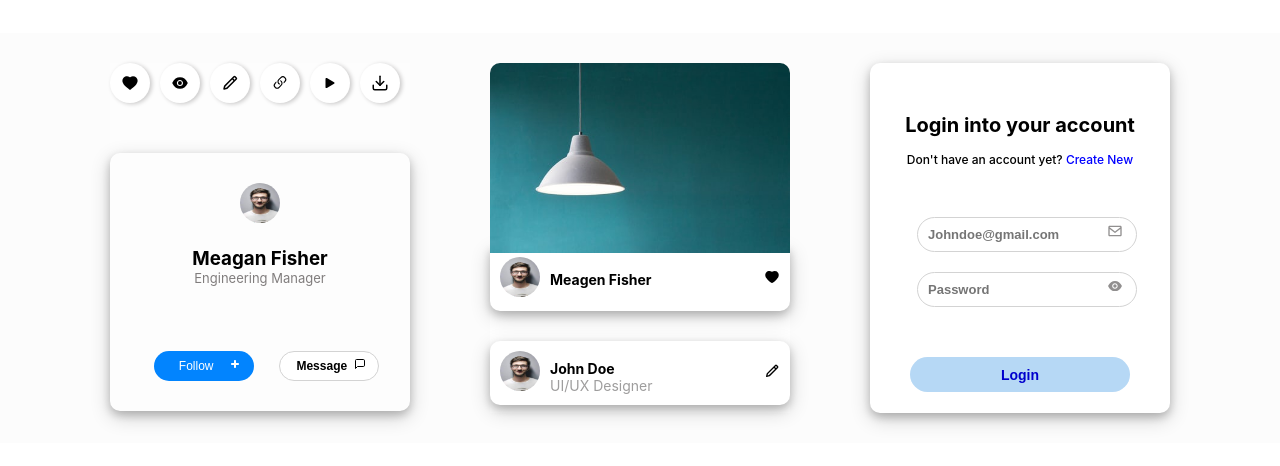
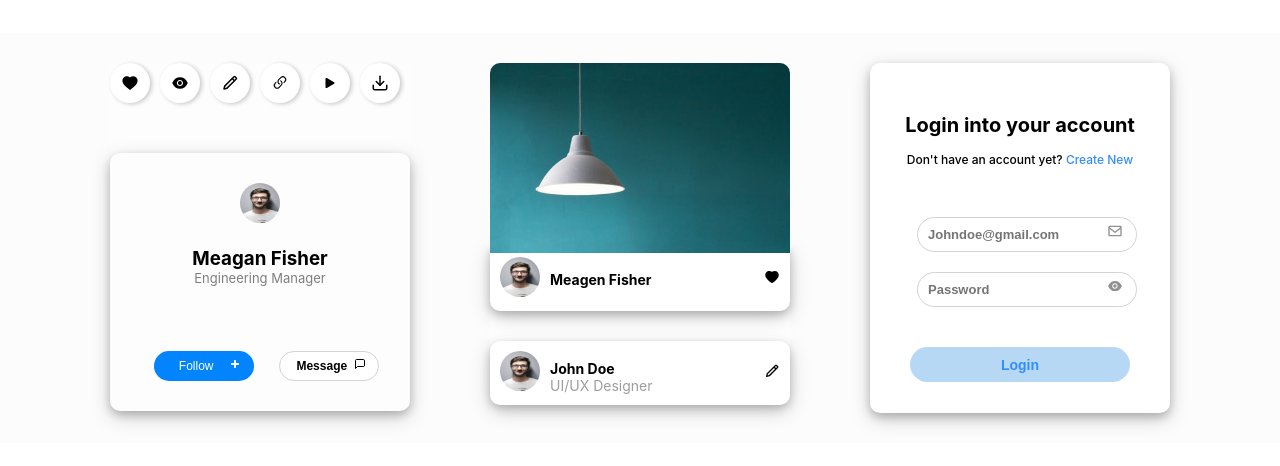
Before and after one commit to Zaibi727/Collection-of-Designs, a React (Create React App) app: page / in a window 1280 px wide. Shown: the part 162-628 px from the top of the page. Built offline with nearby package versions, Linux system fonts and the light colour scheme.

Commit message:
Update twentyFourMay.module.css

```diff
--- a/src/components/twentyFourMay/twentyFourMay.module.css
+++ b/src/components/twentyFourMay/twentyFourMay.module.css
@@ -112,13 +112,13 @@ border-bottom-right-radius: 10px;
     font-weight: 500;
 }
 bold{
-    color: blue;
+    color: #328efe;
 }
 .form{
     margin-top: 50px;
 }
 .formDiv2{
-    margin-top: 50px;
+    margin-top: 40px;
 }
 .email{
     margin-bottom: 20px;
@@ -146,7 +146,7 @@ bold{
     height: 35px;
     border: none;
     background-color: #b6d8f5;
-    color: mediumblue;
+    color: #328efe;
     font-weight: 700;
     font-size: 14px;
 }
```
